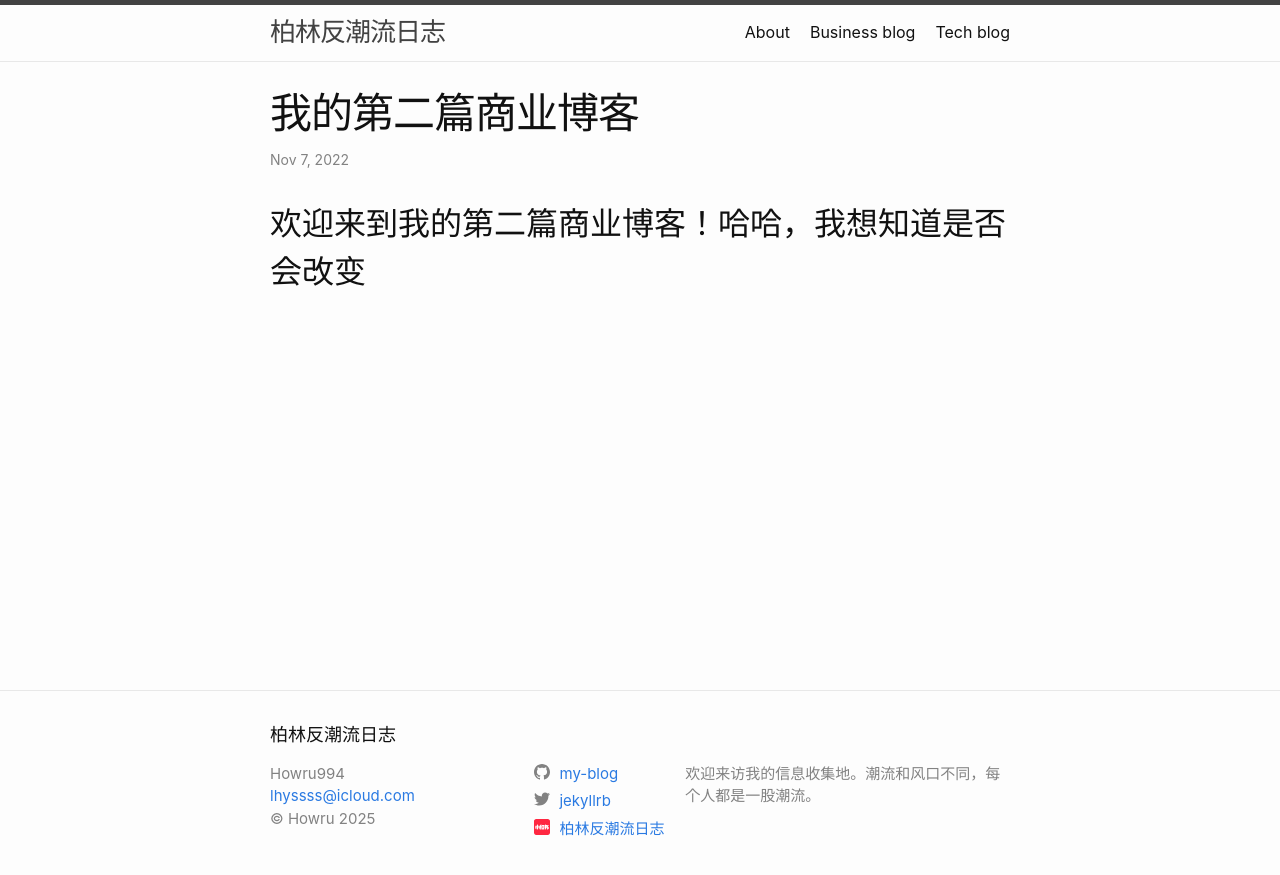
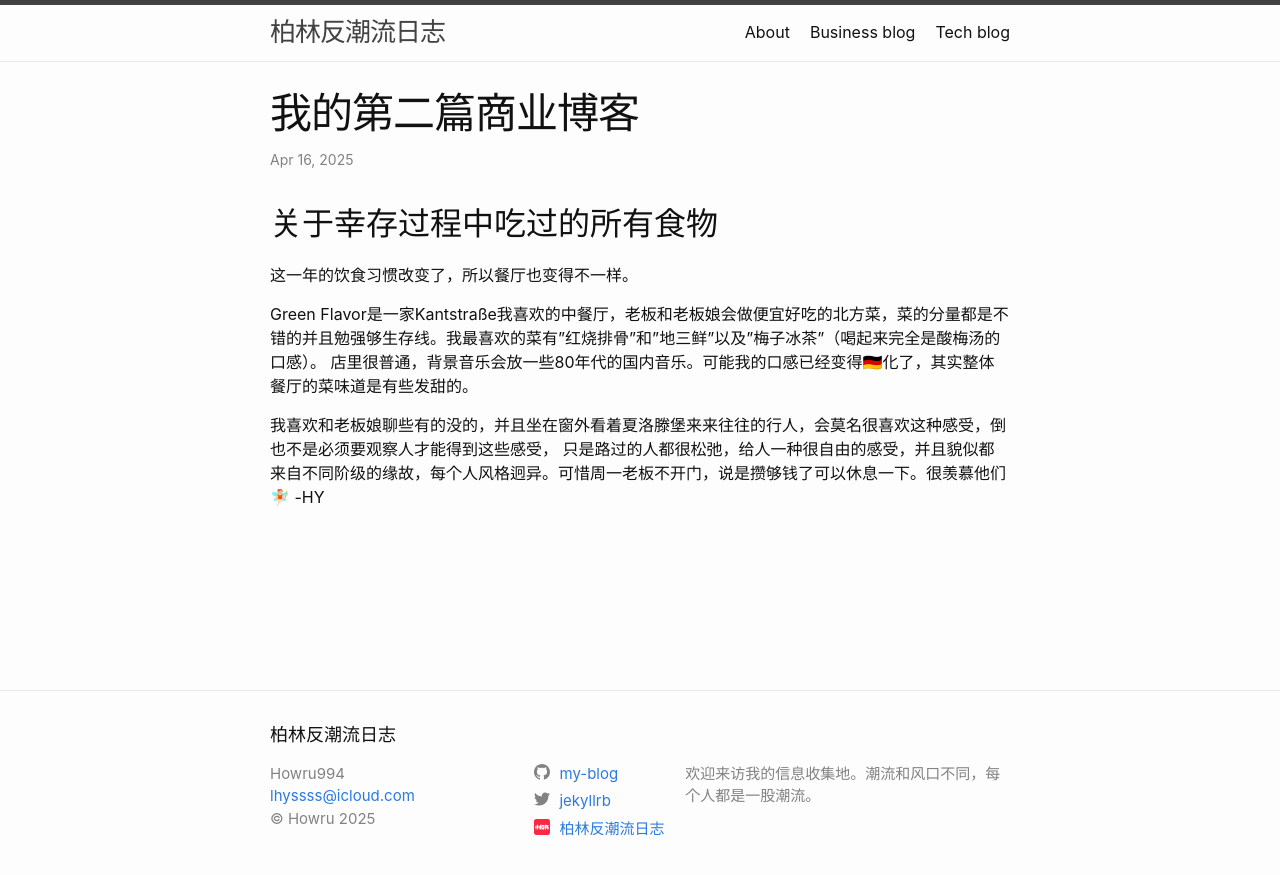
Before and after one commit to Howareu994/my-blog, a Jekyll site: the page built from blog-business/_posts/2022-11-07-my-second-business-blog.markdown, in a window 1280 px wide. Shown: the top 875 px of the page. Built offline with Jekyll 4.4.1, drawn with Linux system fonts in a browser that asks for light colours.

Commit message:
2022-11-07-my-second-business-blog.markdown aktualisieren

```diff
--- a/blog-business/_posts/2022-11-07-my-second-business-blog.markdown
+++ b/blog-business/_posts/2022-11-07-my-second-business-blog.markdown
@@ -1,8 +1,18 @@
 ---
 layout: post
 title:  "我的第二篇商业博客"
-date:   2022-11-07 18:34:17 +0100
+date:   2025-04-16 11:34:17 +0100
 category: Business
 ---
 
-## 欢迎来到我的第二篇商业博客！哈哈，我想知道是否会改变
+
+## 关于幸存过程中吃过的所有食物
+
+这一年的饮食习惯改变了，所以餐厅也变得不一样。
+
+Green Flavor是一家Kantstraße我喜欢的中餐厅，老板和老板娘会做便宜好吃的北方菜，菜的分量都是不错的并且勉强够生存线。我最喜欢的菜有"红烧排骨"和"地三鲜"以及"梅子冰茶"（喝起来完全是酸梅汤的口感）。
+店里很普通，背景音乐会放一些80年代的国内音乐。可能我的口感已经变得🇩🇪化了，其实整体餐厅的菜味道是有些发甜的。
+
+我喜欢和老板娘聊些有的没的，并且坐在窗外看着夏洛滕堡来来往往的行人，会莫名很喜欢这种感受，倒也不是必须要观察人才能得到这些感受，
+只是路过的人都很松弛，给人一种很自由的感受，并且貌似都来自不同阶级的缘故，每个人风格迥异。可惜周一老板不开门，说是攒够钱了可以休息一下。很羡慕他们🧚🏻
+-HY
```
